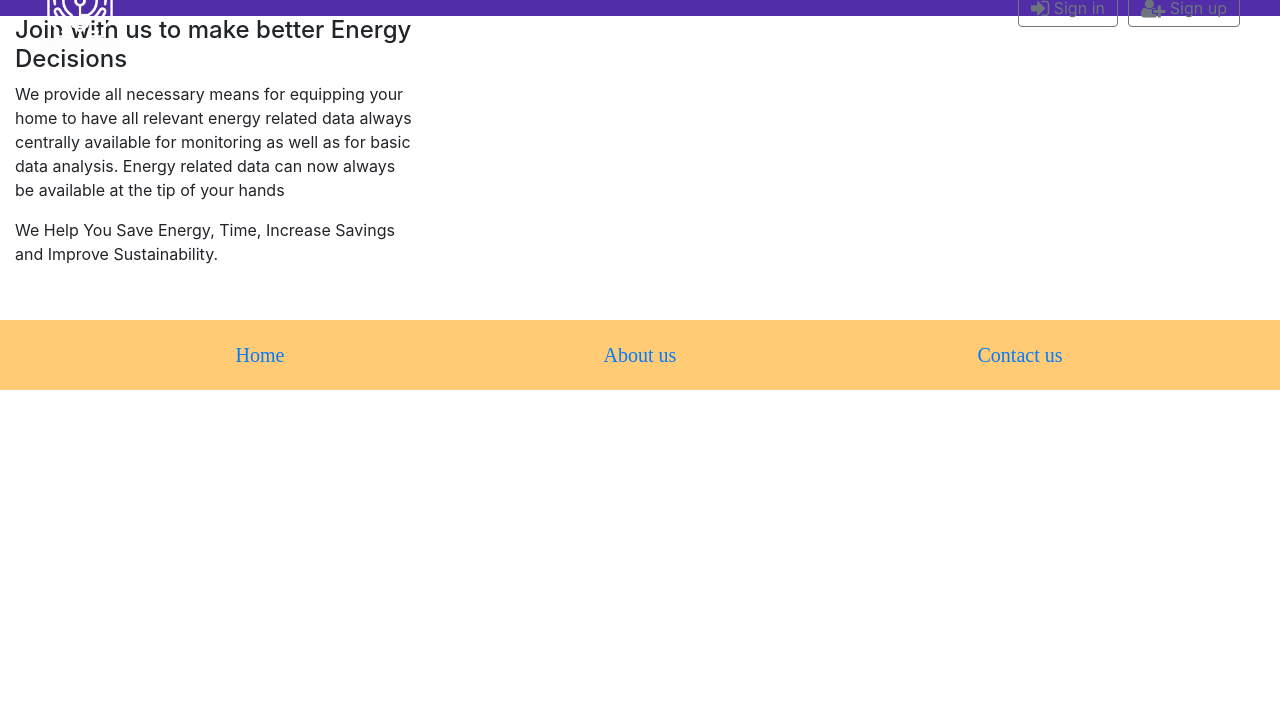
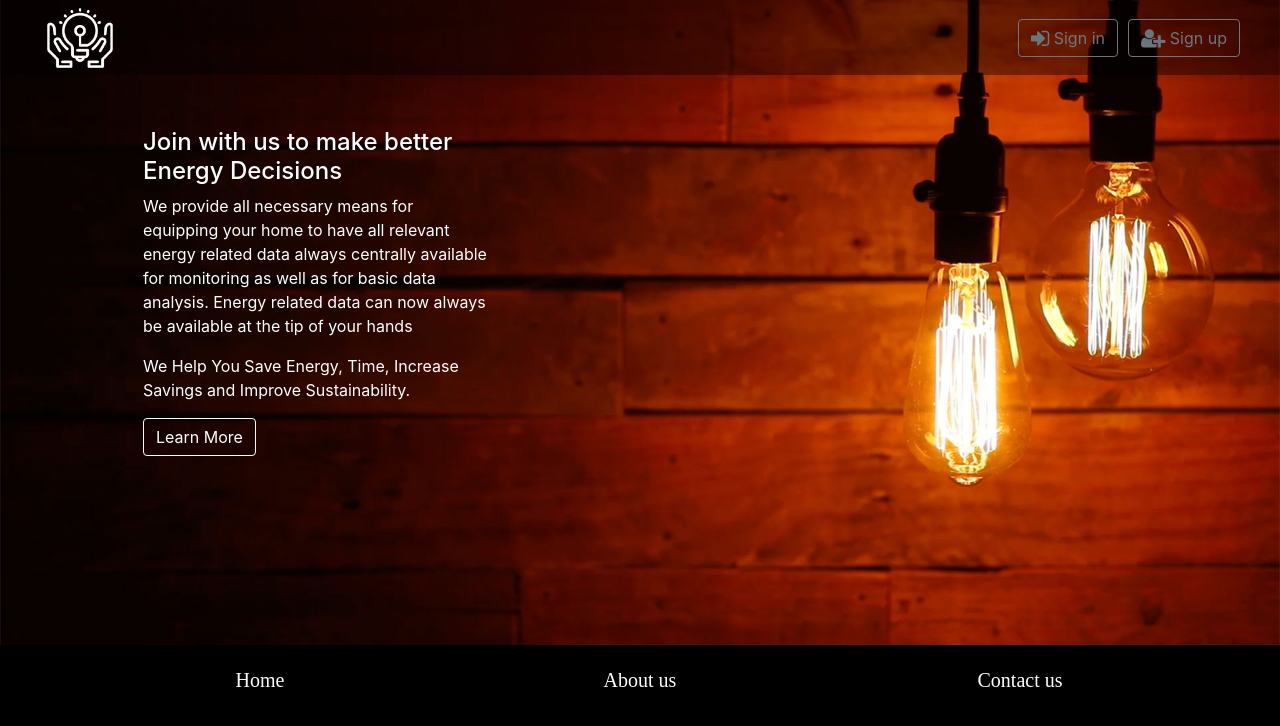
Before and after one commit to ThanujiNanayakkara/endis, a React (Create React App) app: page / in a window 1280 px wide. Shown: the top 726 px of the page. Built offline with nearby package versions, Linux system fonts and the light colour scheme; no server answers.

Commit message:
app.css update

```diff
--- a/src/App.css
+++ b/src/App.css
@@ -1,3 +1,4 @@
+
 .row-header{
   margin:0px auto;
   padding:0px auto;
@@ -10,45 +11,137 @@
   min-height:400px;
 }
 
+.nav-link{
+  padding: 0px 0px 0px 0px;
+}
+
 .footer{
-  /* background-color: #D1C4E9; */
+  height:75px;
   font-family: 'Times New Roman', Times, serif;
   font-size: 1.25em;
-  /* background-color: #FFE277; */
-  background-color: #FFCB74;
+  background-color: #000000;
+  margin:0px auto;
+  padding: 20px 0px 10px 0px;
+}
+
+.header{
+  position:fixed;
+  width: 100vw;
+  height:75px;
+  background-color: rgba(0,0,0,0.4);
   margin:0px auto;
   padding: 20px 0px 20px 0px;
+
 }
+
+.post-about{
+  background-color:rgba(105, 105, 105, 0.8);
+  border-color: #000000;
+}
+
+.card-shadow{
+   box-shadow: 10px 10px 5px rgb(51, 51, 51);
+}
+.card-contact{
+  width:250px;
+  background-color:rgba(0,0,0,0.4);
+
+}
+
+.card-horizontal {
+  position: initial;
+  display: flex;
+  flex: 1 1 auto;
+}
+
+.media-about{
+  width:250px;
+
+}
+
+.btn-social-icon{
+  padding-right:75px;
+  padding-right:75px;
+}
+
+.card-contact:hover{
+  width:250px;
+  background-color:rgba(56, 56, 56, 0.4);
+
+}
+
+html{
+  background-color: black;
+}
+
+.home{
+  background-image: url("/assets/images/home_bulbs.jpg");
+  background-color: black;
+  background-repeat: no-repeat;
+  background-size: cover;
+  height: 645px;
+  background-position:center;
+  padding: 10vw 20px 20px 10vw;
+  color: #ffffff;
+}
+
+.dashboard{
+  background-color: rgb(63, 63, 63);
+
+  padding: 100px 10px 20px 25px;
+  color: #000000;
+}
+
+.about-top{
+  background-image: url("/assets/images/about_trees.jpg");
+  background-color: black;
+  background-repeat: no-repeat;
+  background-size: cover;
+  height: 350px;
+  background-position:bottom;
+  padding: 100px 200px 20px 200px;
+  color: #ffffff;
+}
+
+.about-bottom{
+  background-color: rgb(92, 92, 92);
+  padding: 20px 200px 20px 200px;
+  color: #ffffff;
+}
+
+.contact{
+  background-image: url("/assets/images/contact_laptop.jpg");
+  background-color: black;
+  background-repeat: no-repeat;
+  background-size: cover;
+  height: 645px;
+  background-position:center;
+  padding: 100px 200px 20px 200px;
+  color: #ffffff;
+}
+
+.footer-links{
+  color: #ffffff;
+}
+
 .jumbotron {
   font-family: 'Times New Roman', Times, serif;
   font-size: 1.5em;
   text-align-last: center;
   padding:110px 10px 10px 10px;
   margin:0px auto;
-  /* margin-top: 20px; */
-  /* background: #58B4AE ; */
-  background: #07031A ;
+  background: #58B4AE ;
   color: floralwhite;
 }
+
 .carousel-indicators li {
   background-color: #0f0f0f;
 }
-.navbar-light{
-  font-family: 'Times New Roman', Times, serif;
-  font-size: 1.3em;
-}
-
-
 
 address{
   font-size:80%;
   margin:0px;
   color:#0f0f0f;
-}
-
-
-.navbar-dark {
-  background-color: #512DA8;
 }
 
 .page-enter {
@@ -72,3 +165,29 @@ address{
   transform: translateX(100%);
   transition: all 300ms ease-out;
 }
+
+.tab-topic{
+  border: none;
+  color:#ffffff;
+  border-radius:10px 10px 0px 0px;
+  height:50px;
+  font-size:125%;
+  padding:5px;
+  background-color:#000000
+}
+
+.tab-item{
+  background-color:#222222;
+
+}
+
+.form-check{
+  padding: 10px 40px 10px 40px ;
+  background-color: #000000;
+  color: #ffffff;
+}
+
+.equip-choose{
+  padding:30px 45px 30px 45px;
+  border-radius: 10px 10px 0px 0px;
+}
```
